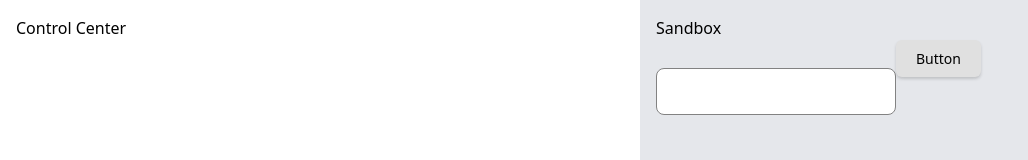
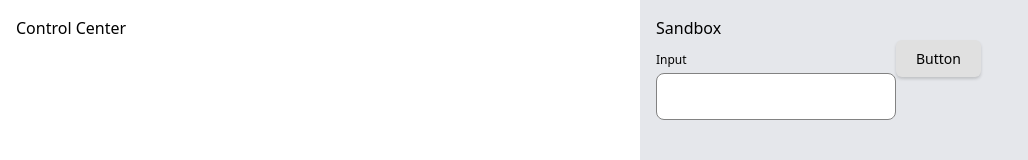
Before and after one commit to aresteban/DevChallenges, a Vue app in the folder vue-devchallenges-main/: page / in a window 1280 px wide. Shown: the top 160 px of the page, without its empty margins (0-1028 px from the left). Built offline with nearby package versions, Linux system fonts and the light colour scheme.

Commit message:
Fix default value for input

```diff
--- a/vue-devchallenges-main/src/components/Input.vue
+++ b/vue-devchallenges-main/src/components/Input.vue
@@ -41,7 +41,7 @@ export default {
     name: "Input",
     props: {
         id: String,
-        label: { type: String, required: true },
+        label: { type: String, default: "Input" },
         fieldType: String,
         error: Boolean,
         disabled: Boolean,
```
